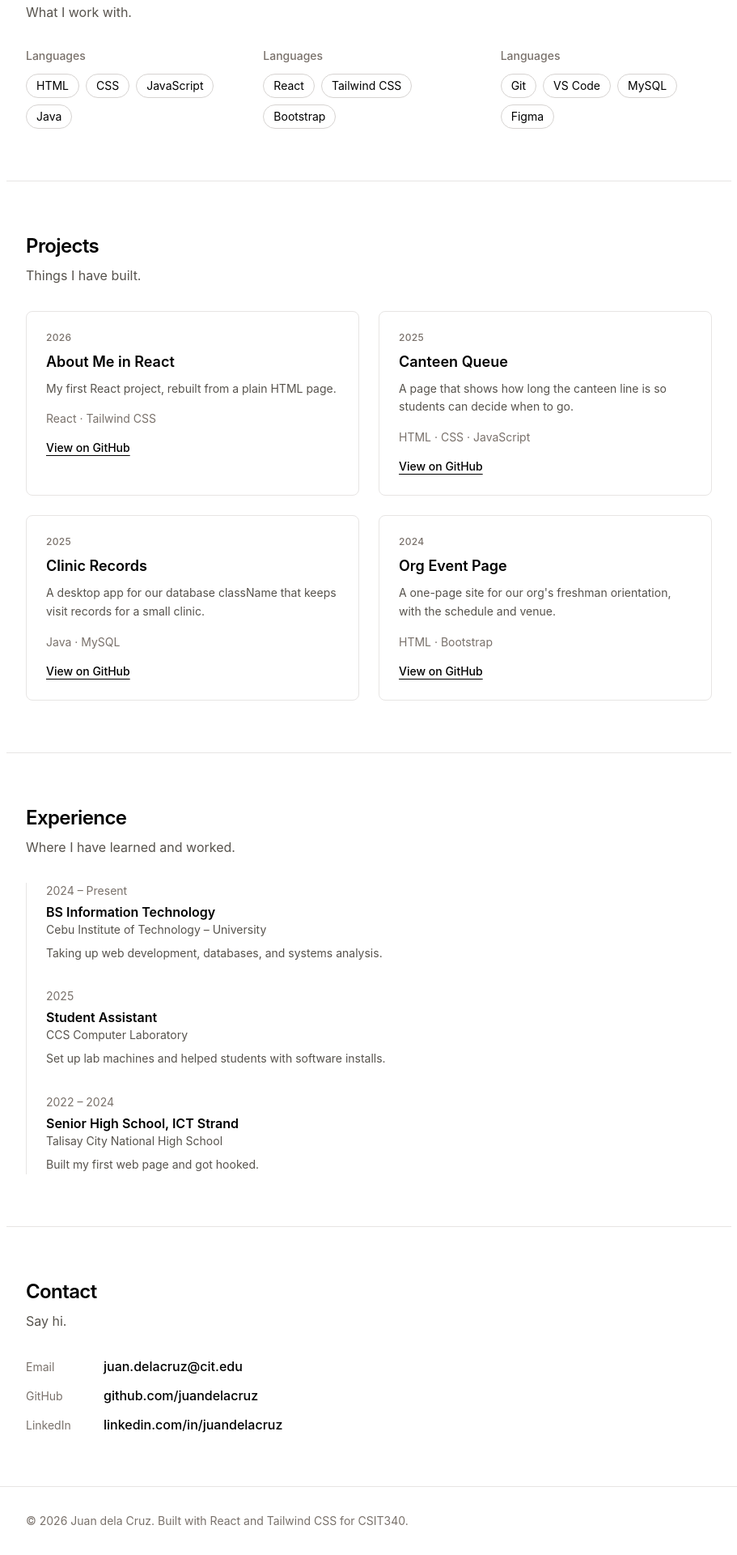
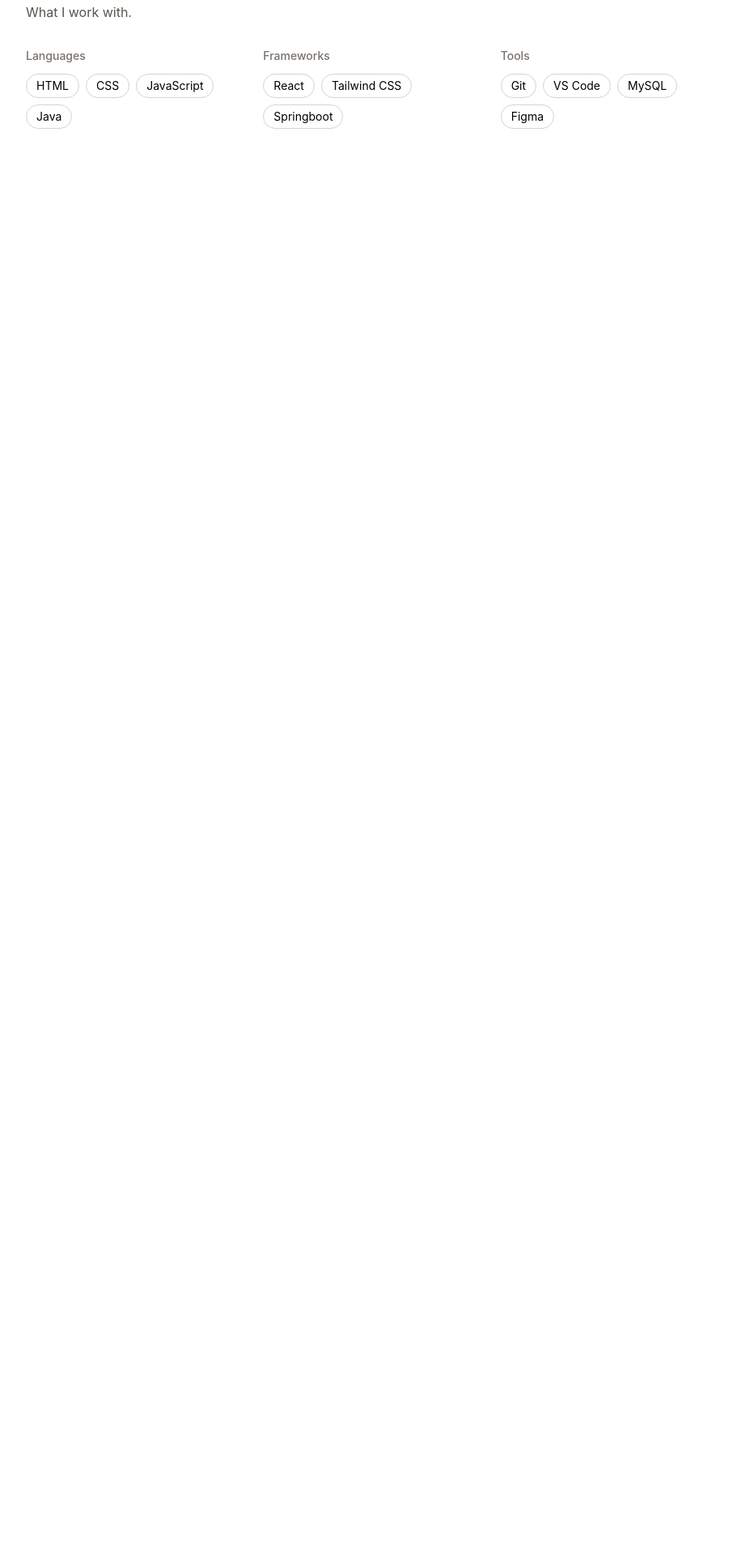
Before and after one commit to SaltySummer/practice, a React (Vite) app: page / in a window 1280 px wide. Shown: the part 933-2853 px from the top of the page at 81% size, without its empty margins (184-1095 px from the left). After the commit the page ends 1156 px from the top, so only its background shows below. Built offline with nearby package versions, Linux system fonts and the light colour scheme.

Commit message:
feat: added skills section and cleaned up code

```diff
--- /dev/null
+++ b/components/SkillsContent.jsx
@@ -0,0 +1,9 @@
+function SkillsContent({content}){
+    return (
+        <>
+            <span className="rounded-full border border-stone-300 px-3 py-1 text-sm">{content}</span>
+        </>
+    )
+}
+
+export default SkillsContent;
--- a/components/SkillsSection.jsx
+++ b/components/SkillsSection.jsx
@@ -1,3 +1,5 @@
+import SkillsContent from "./SkillsContent";
+
 function SkillsHeader({content}){
     return (
         <>
@@ -16,27 +18,27 @@
                     <div>
                         <SkillsHeader content={"Languages"}/>
                         <div className="mt-3 flex flex-wrap gap-2">
-                        <span className="rounded-full border border-stone-300 px-3 py-1 text-sm">HTML</span>
-                        <span className="rounded-full border border-stone-300 px-3 py-1 text-sm">CSS</span>
-                        <span className="rounded-full border border-stone-300 px-3 py-1 text-sm">JavaScript</span>
-                        <span className="rounded-full border border-stone-300 px-3 py-1 text-sm">Java</span>
+                            <SkillsContent content={"HTML"}/>
+                            <SkillsContent content={"CSS"}/>
+                            <SkillsContent content={"JavaScript"}/>
+                            <SkillsContent content={"Java"}/>
                         </div>
                     </div>
                     <div>
-                        <SkillsHeader content={"Languages"}/>
+                        <SkillsHeader content={"Frameworks"}/>
                         <div className="mt-3 flex flex-wrap gap-2">
-                        <span className="rounded-full border border-stone-300 px-3 py-1 text-sm">React</span>
-                        <span className="rounded-full border border-stone-300 px-3 py-1 text-sm">Tailwind CSS</span>
-                        <span className="rounded-full border border-stone-300 px-3 py-1 text-sm">Bootstrap</span>
+                            <SkillsContent content={"React"}/>
+                            <SkillsContent content={"Tailwind CSS"}/>
+                            <SkillsContent content={"Springboot"}/>
                         </div>
                     </div>
                     <div>
-                        <SkillsHeader content={"Languages"}/>
+                        <SkillsHeader content={"Tools"}/>
                         <div className="mt-3 flex flex-wrap gap-2">
-                        <span className="rounded-full border border-stone-300 px-3 py-1 text-sm">Git</span>
-                        <span className="rounded-full border border-stone-300 px-3 py-1 text-sm">VS Code</span>
-                        <span className="rounded-full border border-stone-300 px-3 py-1 text-sm">MySQL</span>
-                        <span className="rounded-full border border-stone-300 px-3 py-1 text-sm">Figma</span>
+                            <SkillsContent content={"Git"}/>
+                            <SkillsContent content={"VS Code"}/>
+                            <SkillsContent content={"MySQL"}/>
+                            <SkillsContent content={"Figma"}/>
                         </div>
                     </div>
                 </div>
--- a/src/App.jsx
+++ b/src/App.jsx
@@ -15,93 +15,8 @@
         <main>
           <AboutSection />
           <SkillSection />
-
-          <section id="projects" className="max-w-4xl mx-auto px-6 py-16 border-t border-stone-200 scroll-mt-16">
-            <h2 className="text-2xl font-semibold tracking-tight">Projects</h2>
-            <p className="mt-2 text-stone-600">Things I have built.</p>
-            <div className="mt-8 grid gap-6 sm:grid-cols-2">
-              <article className="rounded-lg border border-stone-200 p-6 hover:border-stone-400">
-                <p className="text-xs font-medium uppercase tracking-wide text-stone-500">2026</p>
-                <h3 className="mt-2 text-lg font-semibold">About Me in React</h3>
-                <p className="mt-2 text-sm leading-relaxed text-stone-600">My first React project, rebuilt from a plain HTML page.</p>
-                <p className="mt-4 text-sm text-stone-500">React · Tailwind CSS</p>
-                <a href="https://github.com/juandelacruz/CSIT340-Lab1-DelaCruz" className="mt-4 inline-block text-sm font-medium underline underline-offset-4 hover:text-stone-600">View on GitHub</a>
-              </article>
-              <article className="rounded-lg border border-stone-200 p-6 hover:border-stone-400">
-                <p className="text-xs font-medium uppercase tracking-wide text-stone-500">2025</p>
-                <h3 className="mt-2 text-lg font-semibold">Canteen Queue</h3>
-                <p className="mt-2 text-sm leading-relaxed text-stone-600">A page that shows how long the canteen line is so students can decide when to go.</p>
-                <p className="mt-4 text-sm text-stone-500">HTML · CSS · JavaScript</p>
-                <a href="https://github.com/juandelacruz/canteen-queue" className="mt-4 inline-block text-sm font-medium underline underline-offset-4 hover:text-stone-600">View on GitHub</a>
-              </article>
-              <article className="rounded-lg border border-stone-200 p-6 hover:border-stone-400">
-                <p className="text-xs font-medium uppercase tracking-wide text-stone-500">2025</p>
-                <h3 className="mt-2 text-lg font-semibold">Clinic Records</h3>
-                <p className="mt-2 text-sm leading-relaxed text-stone-600">A desktop app for our database className that keeps visit records for a small clinic.</p>
-                <p className="mt-4 text-sm text-stone-500">Java · MySQL</p>
-                <a href="https://github.com/juandelacruz/clinic-records" className="mt-4 inline-block text-sm font-medium underline underline-offset-4 hover:text-stone-600">View on GitHub</a>
-              </article>
-              <article className="rounded-lg border border-stone-200 p-6 hover:border-stone-400">
-                <p className="text-xs font-medium uppercase tracking-wide text-stone-500">2024</p>
-                <h3 className="mt-2 text-lg font-semibold">Org Event Page</h3>
-                <p className="mt-2 text-sm leading-relaxed text-stone-600">A one-page site for our org's freshman orientation, with the schedule and venue.</p>
-                <p className="mt-4 text-sm text-stone-500">HTML · Bootstrap</p>
-                <a href="https://github.com/juandelacruz/org-event-page" className="mt-4 inline-block text-sm font-medium underline underline-offset-4 hover:text-stone-600">View on GitHub</a>
-              </article>
-            </div>
-          </section>
-
-          <section id="experience" className="max-w-4xl mx-auto px-6 py-16 border-t border-stone-200 scroll-mt-16">
-            <h2 className="text-2xl font-semibold tracking-tight">Experience</h2>
-            <p className="mt-2 text-stone-600">Where I have learned and worked.</p>
-            <ol className="mt-8 space-y-8 border-l border-stone-200">
-              <li className="pl-6">
-                <p className="text-sm text-stone-500">2024 – Present</p>
-                <h3 className="mt-1 font-semibold">BS Information Technology</h3>
-                <p className="text-sm text-stone-600">Cebu Institute of Technology – University</p>
-                <p className="mt-2 text-sm leading-relaxed text-stone-600">Taking up web development, databases, and systems analysis.</p>
-              </li>
-              <li className="pl-6">
-                <p className="text-sm text-stone-500">2025</p>
-                <h3 className="mt-1 font-semibold">Student Assistant</h3>
-                <p className="text-sm text-stone-600">CCS Computer Laboratory</p>
-                <p className="mt-2 text-sm leading-relaxed text-stone-600">Set up lab machines and helped students with software installs.</p>
-              </li>
-              <li className="pl-6">
-                <p className="text-sm text-stone-500">2022 – 2024</p>
-                <h3 className="mt-1 font-semibold">Senior High School, ICT Strand</h3>
-                <p className="text-sm text-stone-600">Talisay City National High School</p>
-                <p className="mt-2 text-sm leading-relaxed text-stone-600">Built my first web page and got hooked.</p>
-              </li>
-            </ol>
-          </section>
-
-          <section id="contact" className="max-w-4xl mx-auto px-6 py-16 border-t border-stone-200 scroll-mt-16">
-            <h2 className="text-2xl font-semibold tracking-tight">Contact</h2>
-            <p className="mt-2 text-stone-600">Say hi.</p>
-            <ul className="mt-8 space-y-3">
-              <li>
-                <span className="inline-block w-24 text-sm text-stone-500">Email</span>
-                <a href="mailto:juan.delacruz@cit.edu" className="font-medium hover:underline">juan.delacruz@cit.edu</a>
-              </li>
-              <li>
-                <span className="inline-block w-24 text-sm text-stone-500">GitHub</span>
-                <a href="https://github.com/juandelacruz" className="font-medium hover:underline">github.com/juandelacruz</a>
-              </li>
-              <li>
-                <span className="inline-block w-24 text-sm text-stone-500">LinkedIn</span>
-                <a href="https://linkedin.com/in/juandelacruz" className="font-medium hover:underline">linkedin.com/in/juandelacruz</a>
-              </li>
-            </ul>
-          </section>
-
         </main>
 
-        <footer className="border-t border-stone-200">
-          <div className="max-w-4xl mx-auto px-6 py-8 text-sm text-stone-500">
-            © 2026 Juan dela Cruz. Built with React and Tailwind CSS for CSIT340.
-          </div>
-        </footer>
     </>
   )
 }
```
